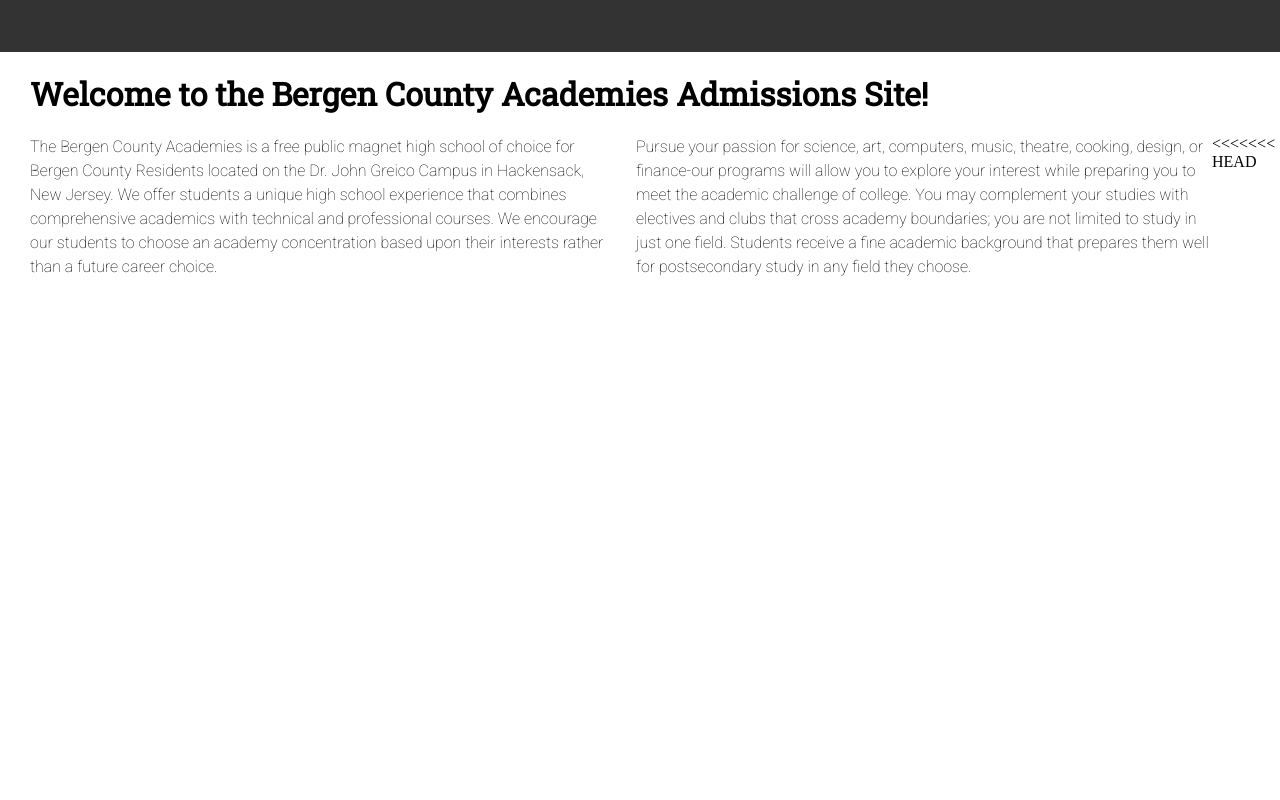
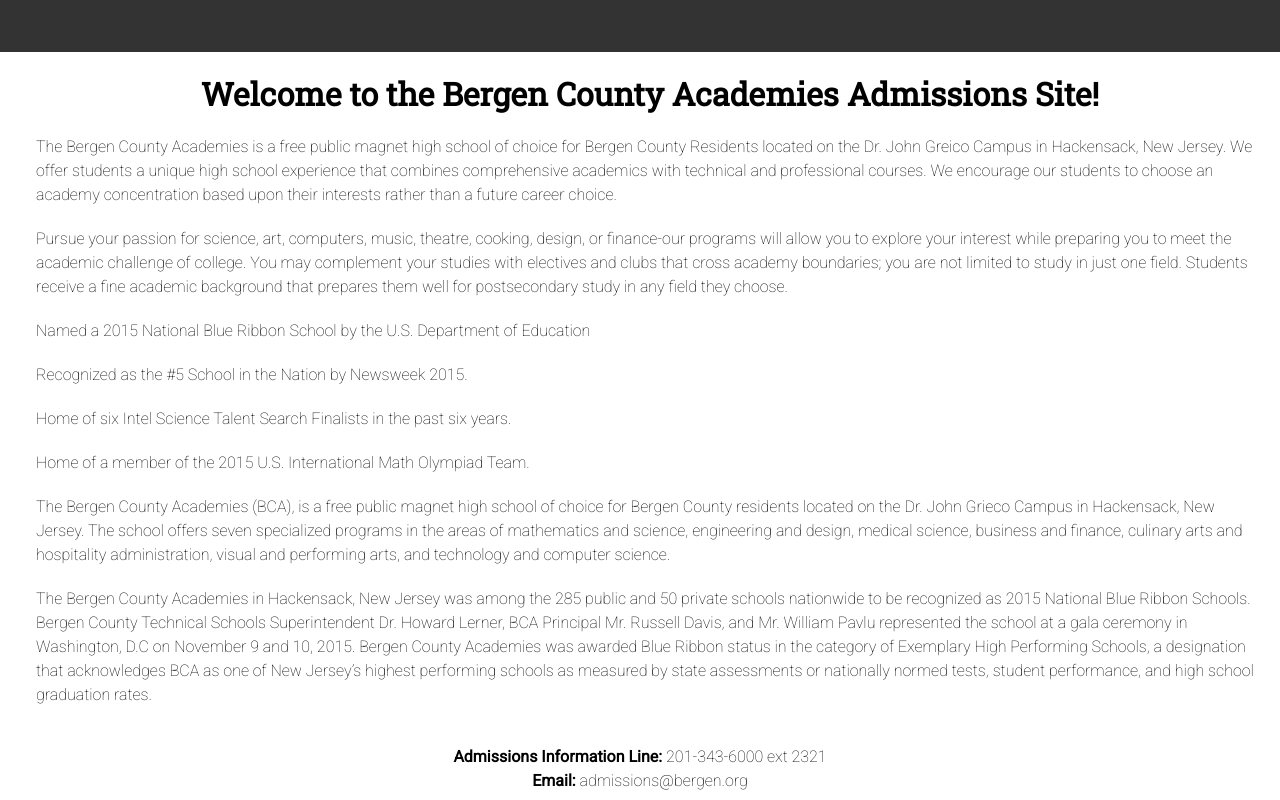
Before and after one commit to sophiasaur/Admissions, a plain HTML site: page index.html in a window 1280 px wide. Shown: the part 640-1440 px from the top of the page. Drawn offline with nearby package versions, Linux system fonts and the light colour scheme.

Commit message:
updated index

```diff
--- a/index.html
+++ b/index.html
@@ -54,20 +54,16 @@
     </script>
     <!-- and here is where i most likely gave up -->
 
-    <div class="welcome">
+    <div class='accolades'>
         <h1>Welcome to the Bergen County Academies Admissions Site!</h1>
+        <ul>
+            <li>
+                <p>The Bergen County Academies is a free public magnet high school of choice for Bergen County Residents located on the Dr. John Greico Campus in Hackensack, New Jersey. We offer students a unique high school experience that combines comprehensive academics with technical and professional courses. We encourage our students to choose an academy concentration based upon their interests rather than a future career choice.</p>
+            </li>
 
-        <div class="container1">
-            <p>The Bergen County Academies is a free public magnet high school of choice for Bergen County Residents located on the Dr. John Greico Campus in Hackensack, New Jersey. We offer students a unique high school experience that combines comprehensive academics with technical and professional courses. We encourage our students to choose an academy concentration based upon their interests rather than a future career choice.</p>
-        </div>
-
-        <div class="container2">
+            <li>
                 <p>Pursue your passion for science, art, computers, music, theatre, cooking, design, or finance-our programs will allow you to explore your interest while preparing you to meet the academic challenge of college. You may complement your studies with electives and clubs that cross academy boundaries; you are not limited to study in just one field. Students receive a fine academic background that prepares them well for postsecondary study in any field they choose.</p>
-        </div>
-        <<<<<<< HEAD </div>
-
-            <div id='accolades'>
-                <ul>
+            </li>
             <li>Named a 2015 National Blue Ribbon School by the U.S. Department of Education</li>
             <li>Recognized as the #5 School in the Nation by Newsweek 2015.</li>
             <li>Home of six Intel Science Talent Search Finalists in the past six years.</li>
@@ -82,10 +78,6 @@
 
 </body>
 
-<footer>
-    <p>Admissions Information Line: 201-343-6000 ext 2321</p>
-</footer>
-=======
 
 </div>
 <br>
@@ -100,7 +92,4 @@
 </body>
 
 
-
->>>>>>> af10bbffbaf5570553bf172f3ed6bf2221e52543
-
 </html>
--- a/stylesheet.css
+++ b/stylesheet.css
@@ -93,23 +93,7 @@ ul,
     width: 24%;
 }
 
-.welcome h1 {
-    padding-left: 30px;
-    padding-top: 20px;
-    padding-bottom: 20px;
-}
 
-.container1 {
-    float: left;
-    width: 45%;
-    padding-left: 30px;
-}
-
-.container2 {
-    float: left;
-    width: 45%;
-    padding-left: 30px;
-}
 
 .footer {
     position: static;
@@ -118,10 +102,23 @@ ul,
     width: 100%;
     /* Height of the footer */
     text-align: center;
+    padding-bottom: 10px;
 }
 
-.welcome {
-    height: 100%;
+.accolades h1 {
+    padding-left: 20px;
+    padding-bottom: 20px;
+    padding-top: 20px;
+    text-align: center;
+}
+
+.accolades li{
+    padding-bottom: 20px;
+    padding-left: 20px;
+}
+
+#moreaccolades {
+    text-align: center;
 }
 
 .theacademies {
```
Lines whose indentation alone changed are shown as unchanged.
